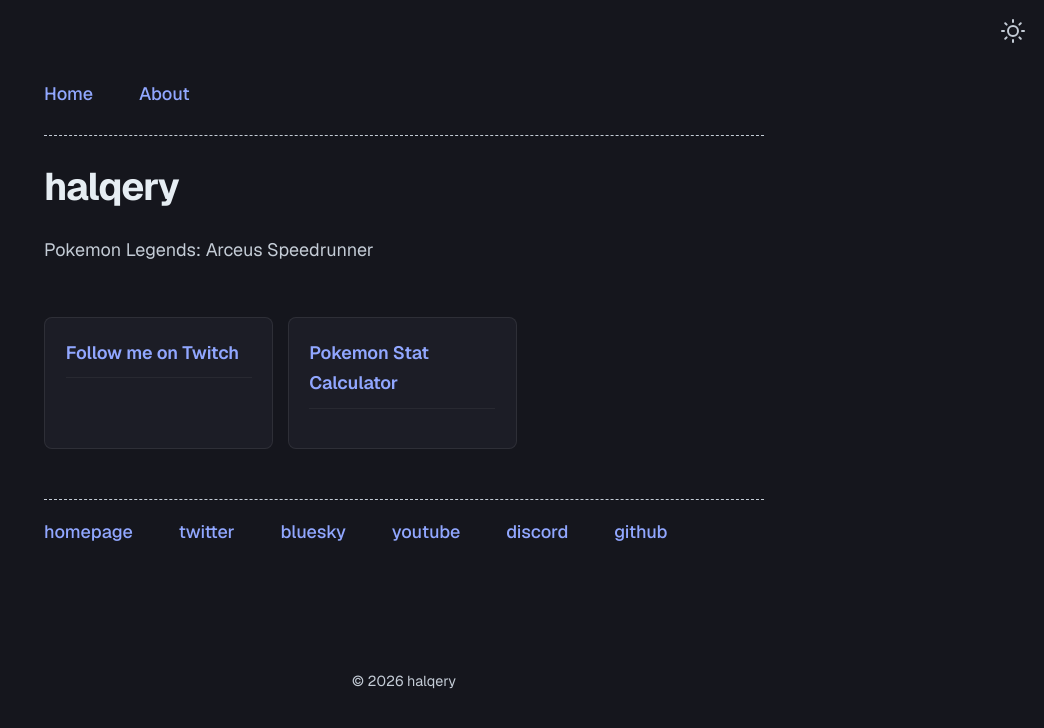
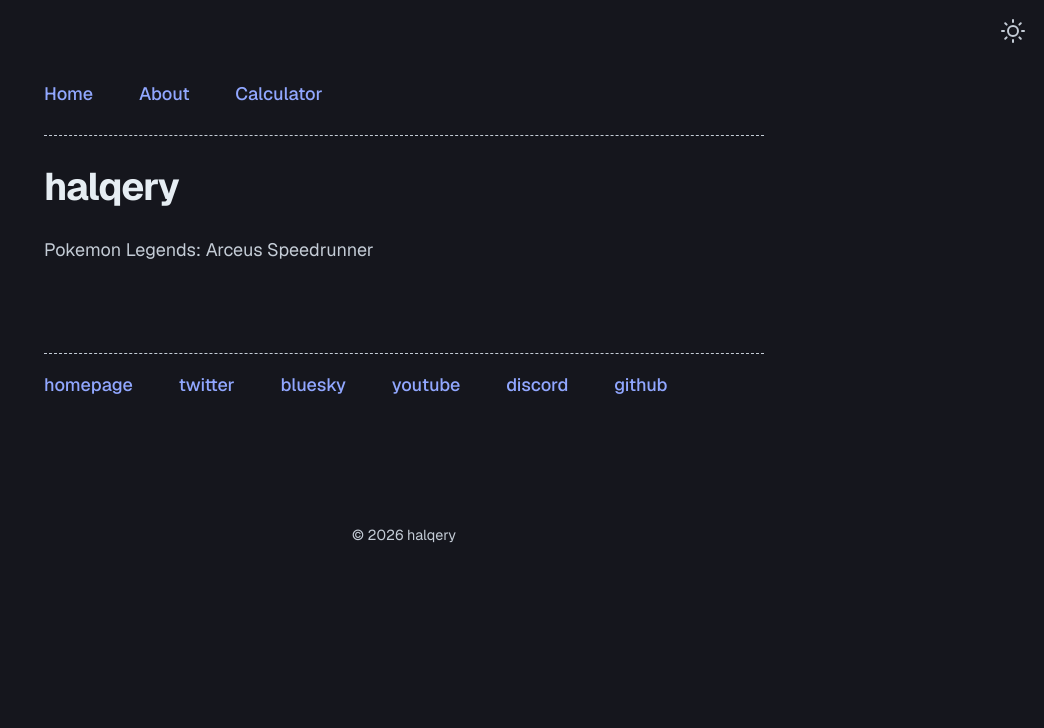
Before and after one commit to halqery/halqery.github.io, a Jekyll site: the page built from index.md, in a window 1280 px wide. Shown: the top 728 px of the page, without its empty margins (236-1280 px from the left). Built offline with Jekyll 4.4.1, drawn with Linux system fonts in a browser that asks for light colours.

Commit message:
Update home.yml

```diff
--- a/_data/home.yml
+++ b/_data/home.yml
@@ -1,15 +1,11 @@
 navbar_entries:
   - title: Home
-    url:
+    url: https://halqery.live
 
   - title: About
     url: about
 
-project_entries:
-  - title: "Follow me on Twitch"
-    url: "https://twitch.tv/halqery"
-
-  - title: "Pokemon Stat Calculator"
+  - title: Calculator
     url: /Stats/pokemon-stat-calculator.html
 
 footer_entries:
```
